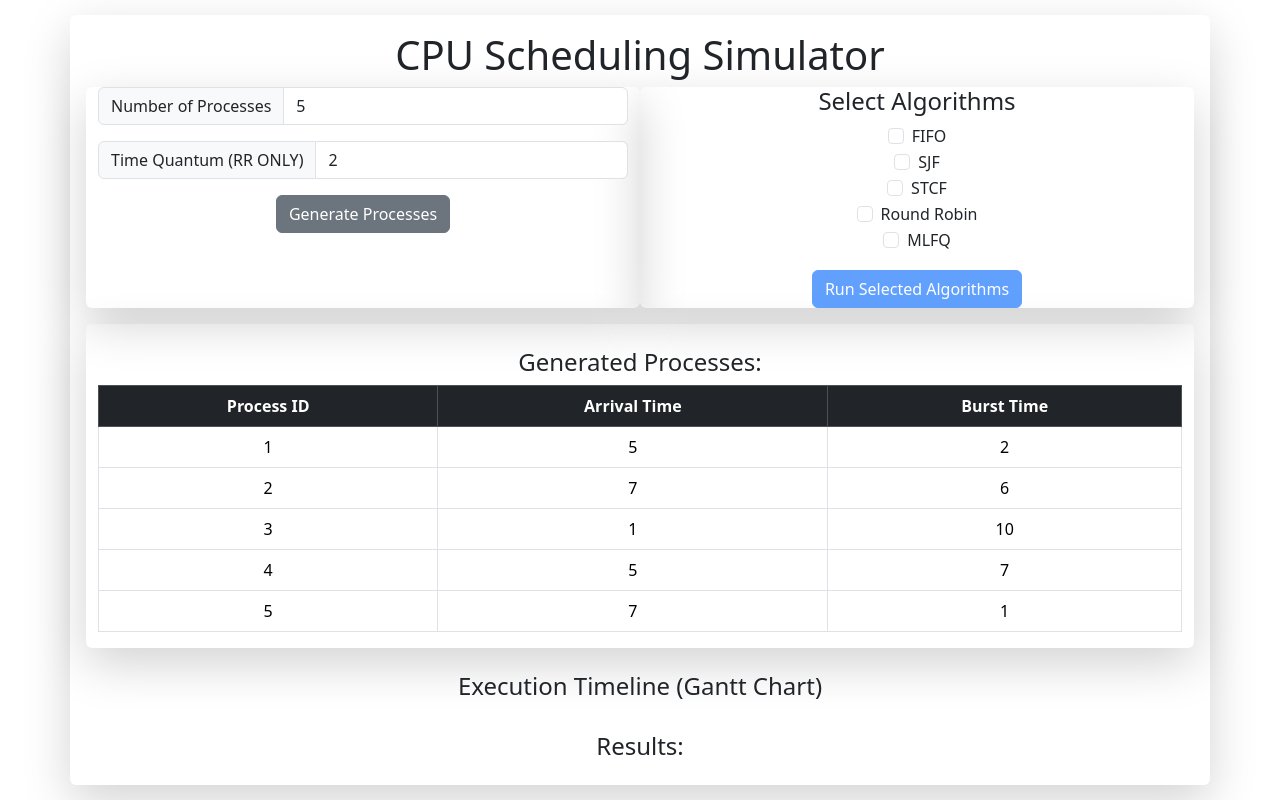
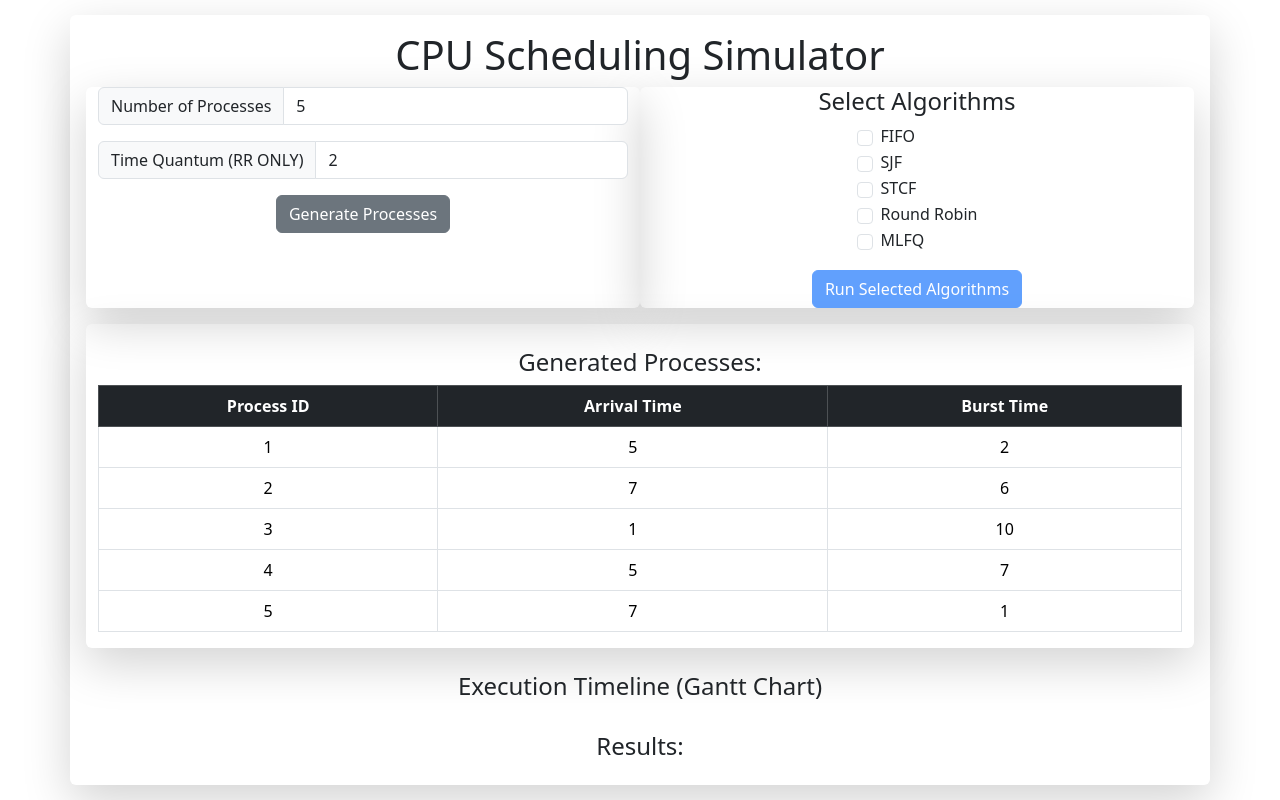
Before and after one commit to phoozies/CS540-CPU-Scheduling, a React (Vite) app in the folder CS540-CPU-Scheduling/: page / in a window 1280 px wide. Built offline with nearby package versions, Linux system fonts and the light colour scheme.

Commit message:
Made checkbox list left-aligned

```diff
--- a/CS540-CPU-Scheduling/src/components/AlgorithmSelector.tsx
+++ b/CS540-CPU-Scheduling/src/components/AlgorithmSelector.tsx
@@ -23,12 +23,12 @@ export default function AlgorithmSelector({ runAlgorithms, timeQuantum }: any) {
             <h4>Select Algorithms</h4>
 
             {/* Algorithm Selection Checkboxes */}
-            <div className="d-flex flex-column align-items-center">
+            <div className="d-flex flex-column align-items-start mx-auto" style={{ width: "fit-content" }}>
                 {algorithmOptions.map((alg) => (
-                    <div key={alg.value} className="form-check">
+                    <div key={alg.value} className="form-check d-flex align-items-center">
                         <input
                             type="checkbox"
-                            className="form-check-input"
+                            className="form-check-input me-2"
                             id={alg.value}
                             checked={selectedAlgorithms.includes(alg.value)}
                             onChange={() => handleCheckboxChange(alg.value)}
```
